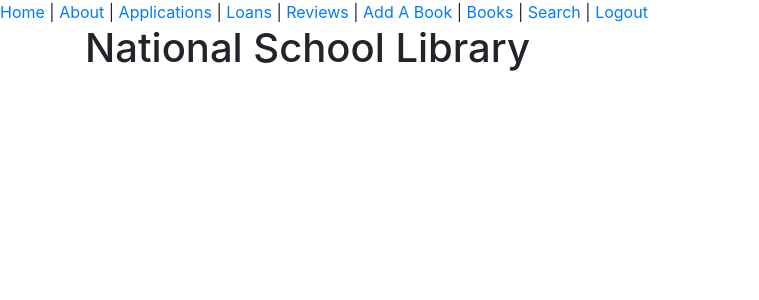
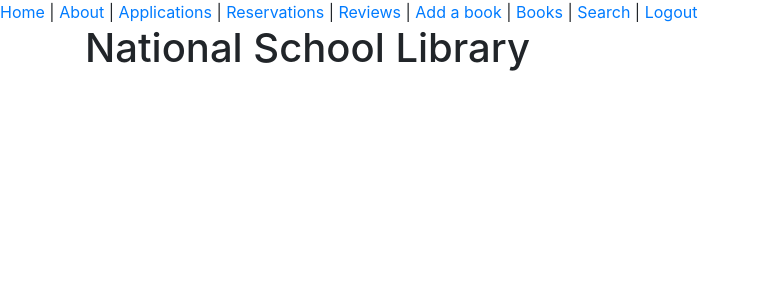
Before and after one commit to danaie/Library-Database, a Flask app: page / in a window 1280 px wide. Shown: the top 300 px of the page, without its empty margins (0-759 px from the left). Run offline with Flask 3, Linux system fonts and the light colour scheme; the visitor is signed in with stand-in values (Sample User, id 1); some libraries are stand-ins or nearby versions.

Commit message:
Update layout.html

```diff
--- a/library/templates/layout.html
+++ b/library/templates/layout.html
@@ -22,9 +22,11 @@
 	<a href="/about">About</a> |
 	{% if session.get('user_role') == 'l' %}
 		<a href="/applications">Applications</a> |
-		<a href="/loans">Loans</a> |
+		<a href="/reservations">Reservations</a> |
 		<a href="/reviews">Reviews</a> |
-		<a href="/add_book">Add A Book</a> |
+		<a href="/add_book">Add a book</a> |
+	{% elif session.get('user_role') in ['s','t'] %}
+		<a href="/profile">Profile</a> |
 	{% endif %}
 	{% if session.get('username') %}
 		<a href="/books">Books</a> |
```
